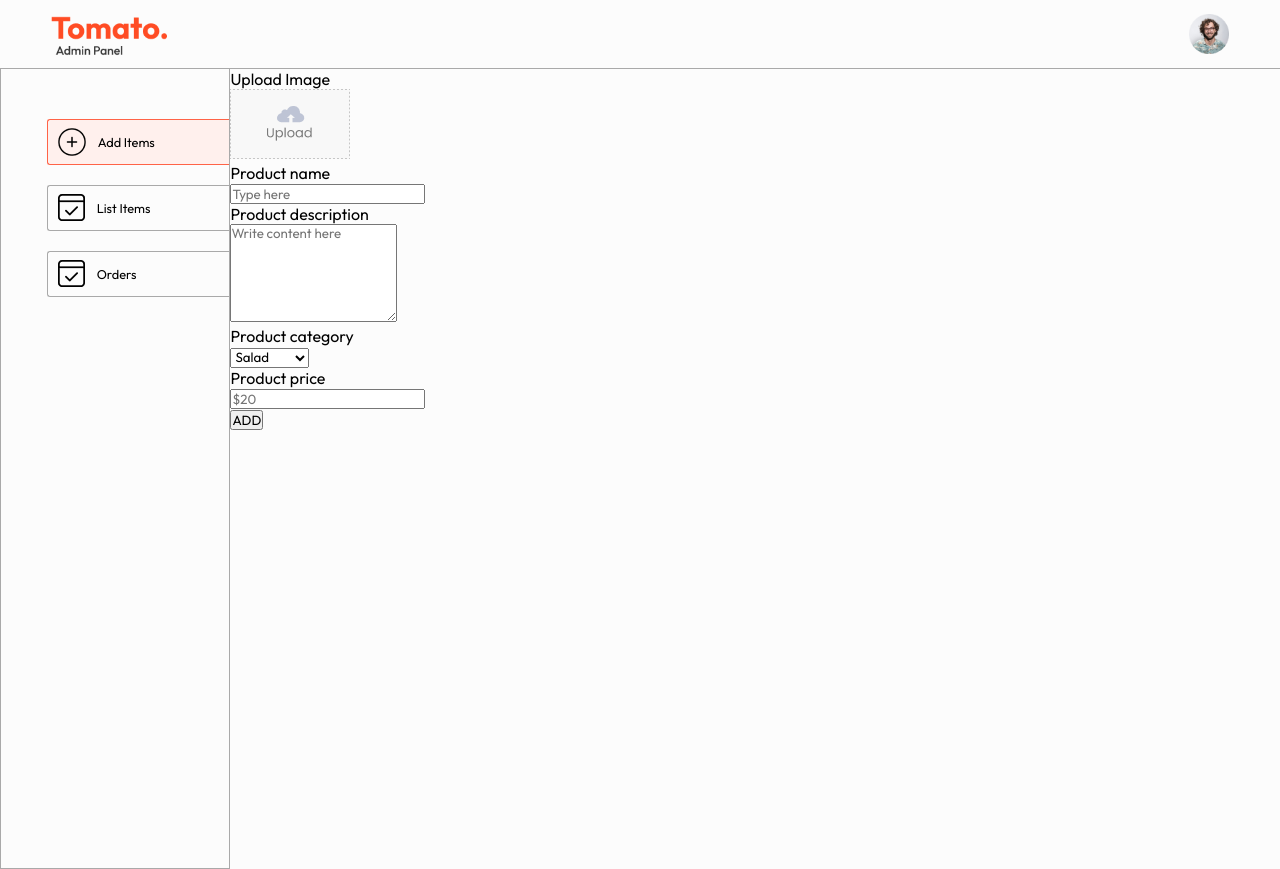
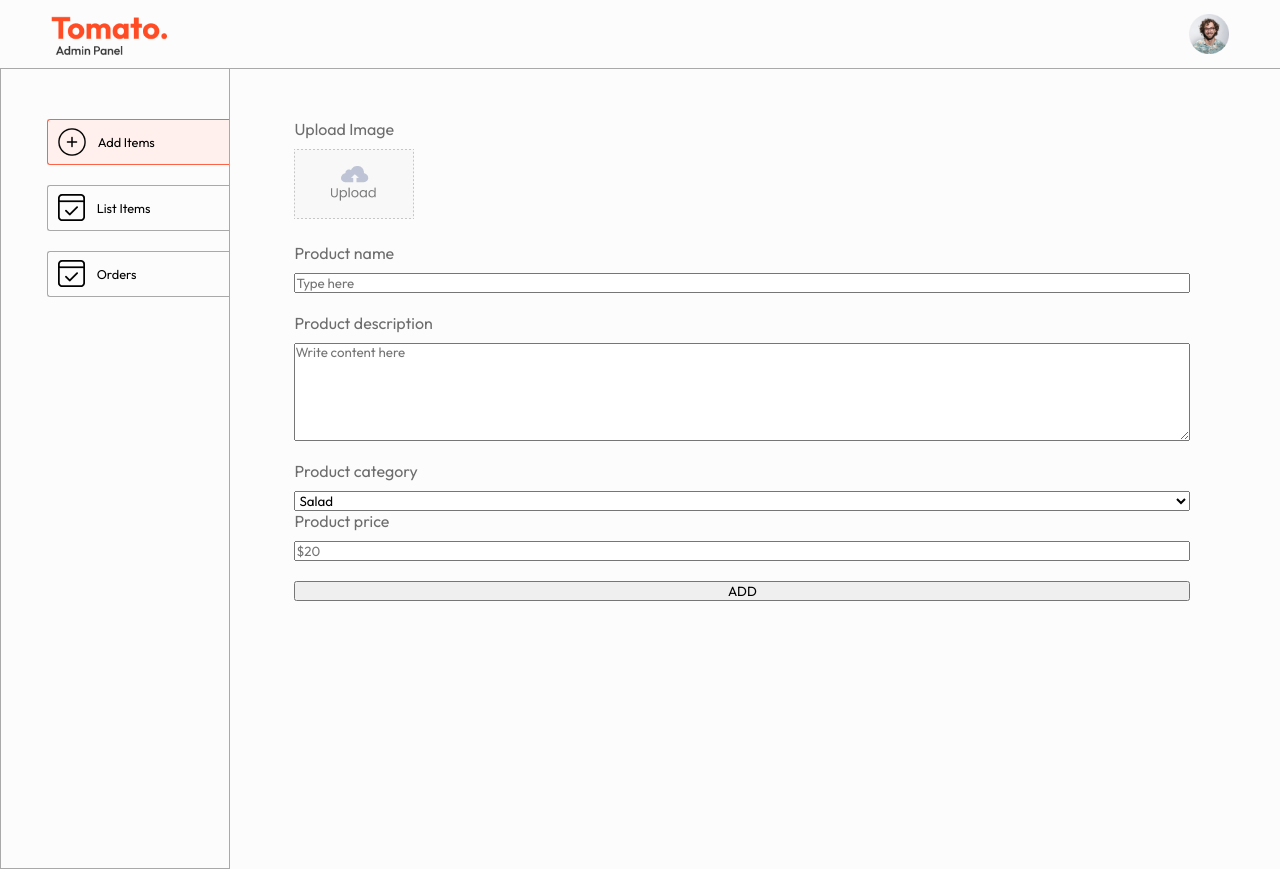
Before and after one commit to ExcelsKennedy2/food-delivery-system-react, a React (Vite) app in the folder admin/: page /add in a window 1280 px wide. Built offline with nearby package versions, Linux system fonts and the light colour scheme.

Commit message:
eighth commit - admin panel

```diff
--- a/admin/src/index.css
+++ b/admin/src/index.css
@@ -26,3 +26,9 @@
 .app-content{
   display: flex;
 }
+
+.flex-col{
+  display: flex;
+  flex-direction: column;
+  gap: 10px;
+}
--- a/admin/src/pages/Add/Add.css
+++ b/admin/src/pages/Add/Add.css
@@ -0,0 +1,10 @@
+.add{
+    width: 70%;
+    margin-left: max(5vw, 25px);
+    margin-top: 50px;
+    color: #6d6d6d;
+    font-size: 16px;
+}
+.add form{
+    gap: 20px;
+}
```
